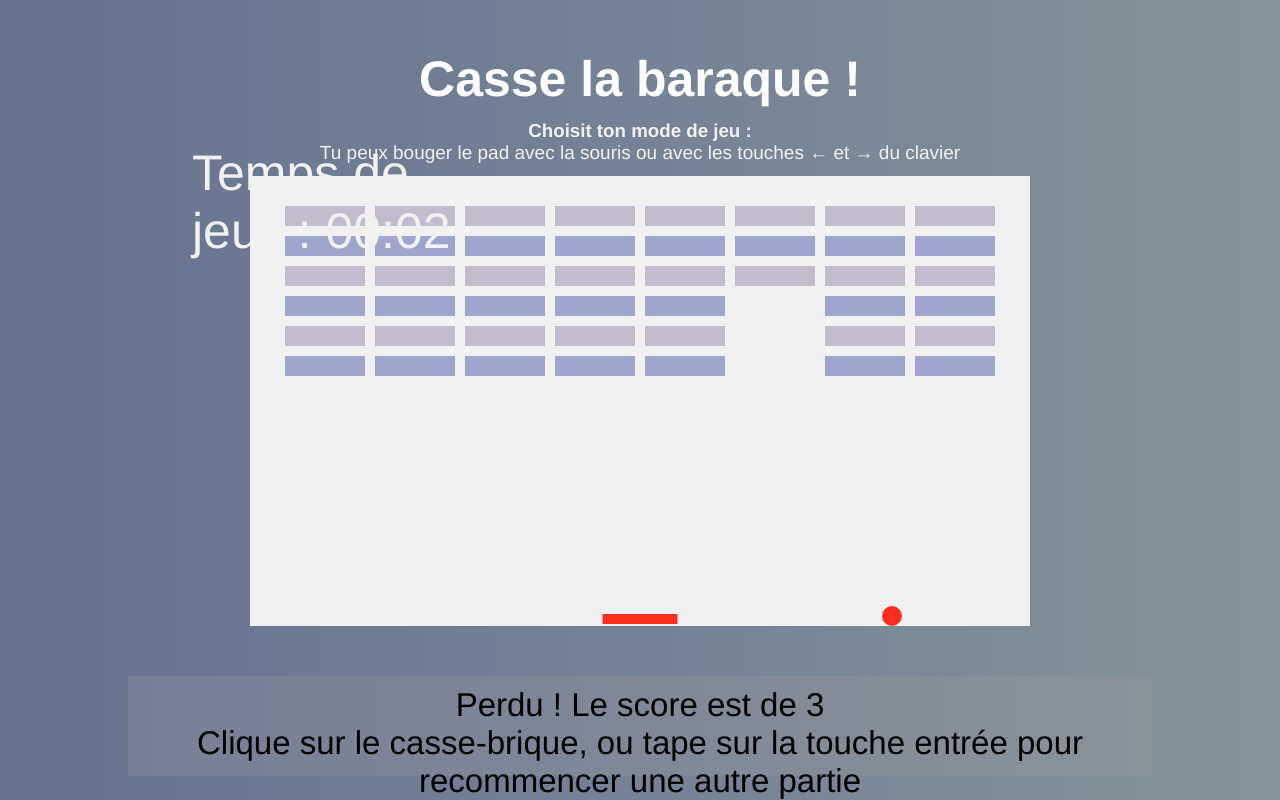
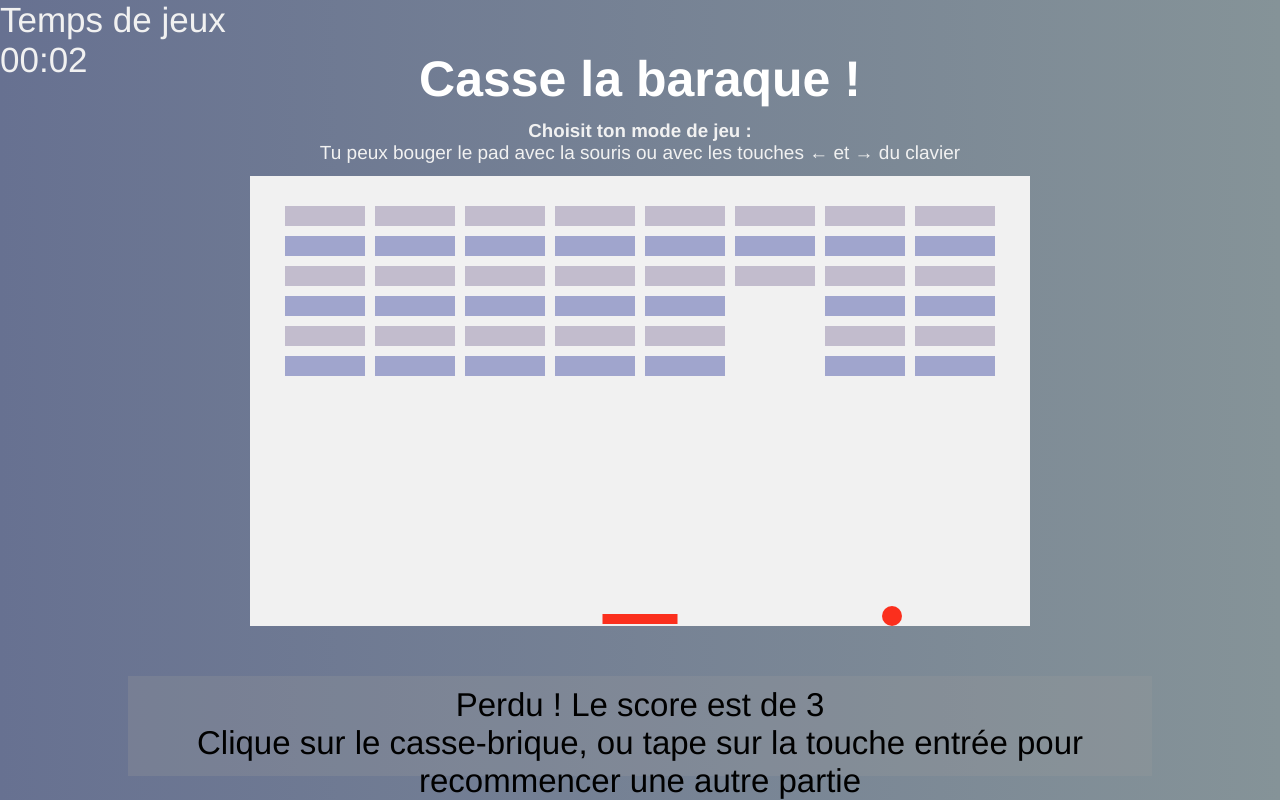
Before and after one commit to gbasset/breakout-vanillaJS, a plain HTML site: page index.html in a window 1280 px wide. Drawn offline with Linux system fonts and the light colour scheme.

Commit message:
change css

```diff
--- a/app.js
+++ b/app.js
@@ -176,7 +176,7 @@ function chronoForSessionGlobal() {
   else {
     min = Realmin
   }
-  document.querySelector(".chronotime").innerHTML = "Temps de jeux : " + min + ":" + sec
+  document.querySelector(".chronotime").innerHTML = "Temps de jeux " + min + ":" + sec
 }
 
 canvas.addEventListener('click', () => {
--- a/style.css
+++ b/style.css
@@ -68,8 +68,8 @@ canvas {
 
 .chronotime {
     width: 300px;
-    font-size: 50px;
-    position: fixed;
-    left: 15%;
-    top: 18%;
+    font-size: 35px;
+    position: absolute;
+    left: 0px;
+    top: 0px;
 }
```
